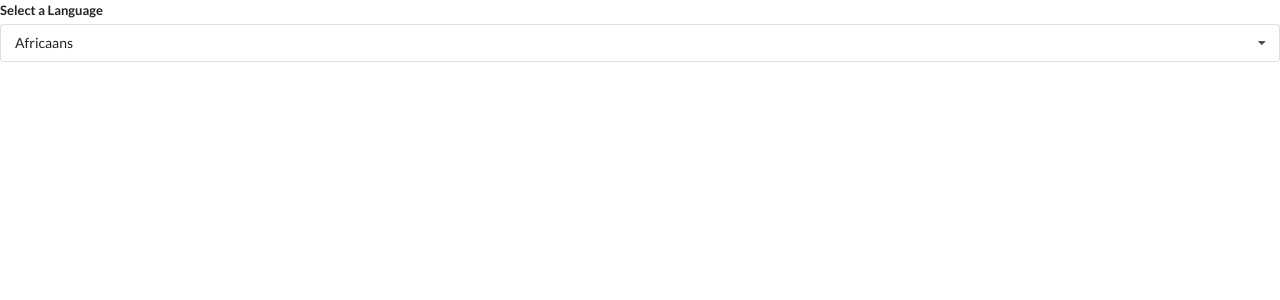
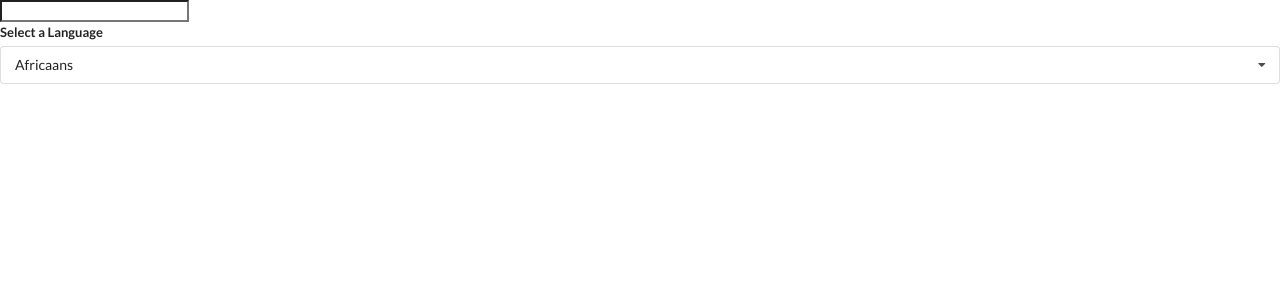
Before and after one commit to Koko-Dev/react-widgets, a React (Create React App) app: page / in a window 1280 px wide. Shown: the top 300 px of the page. Built offline with nearby package versions, Linux system fonts and the light colour scheme.

Commit message:
Translate.js: In Translate component, add a piece of state (text / setText) whose useState initializes to an empty string; in return div, add <input /> with three props - type='text', value={text} and onChange= inline event listener which sets the text to e.target.value

```diff
--- a/src/components/Translate.js
+++ b/src/components/Translate.js
@@ -18,9 +18,15 @@ const options = [
 
 const Translate = () => {
 	const [language, setLanguage] = useState(options[0]);
+	const [text, setText] = useState('');
 
 	return (
 		<div>
+			<input
+				type="text"
+				value={text}
+				onChange={(e) => setText(e.target.value)}/>
+
 			<Dropdown
 				label="Select a Language"
 				options={options}
```
